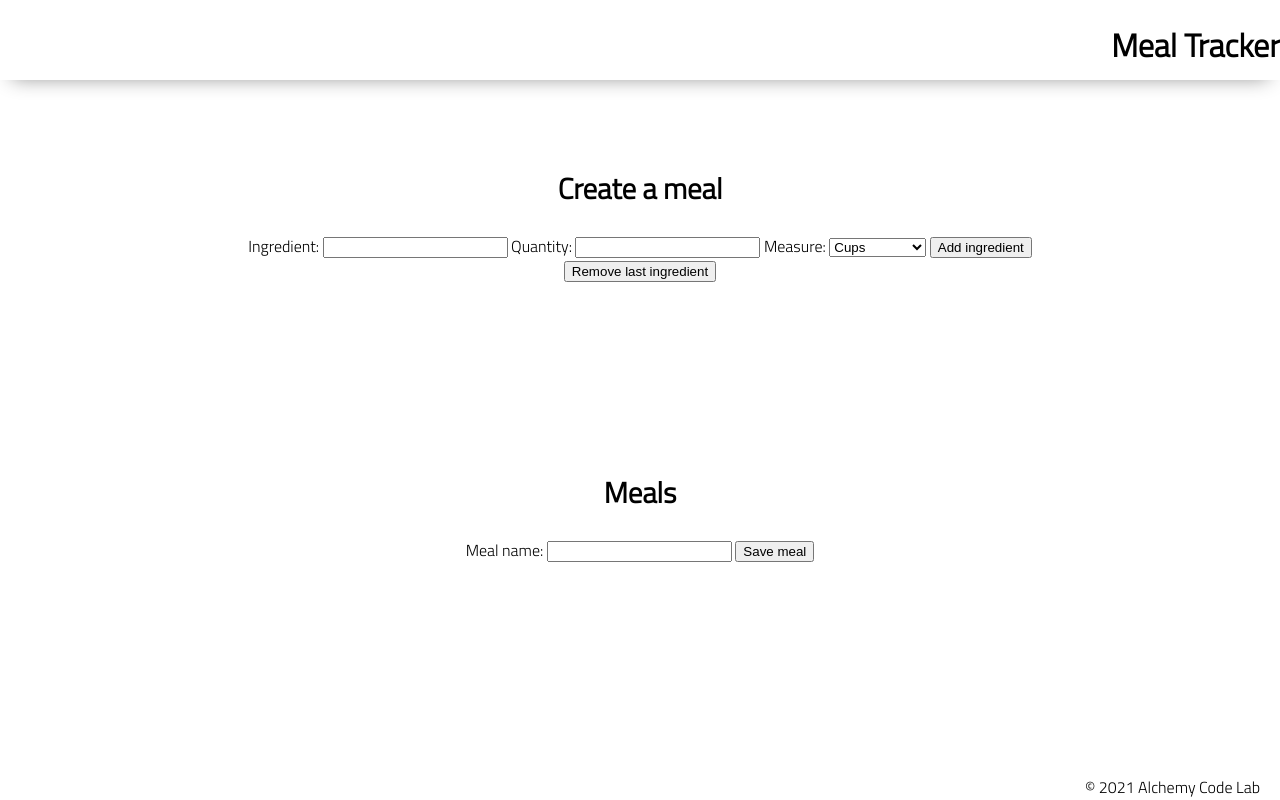
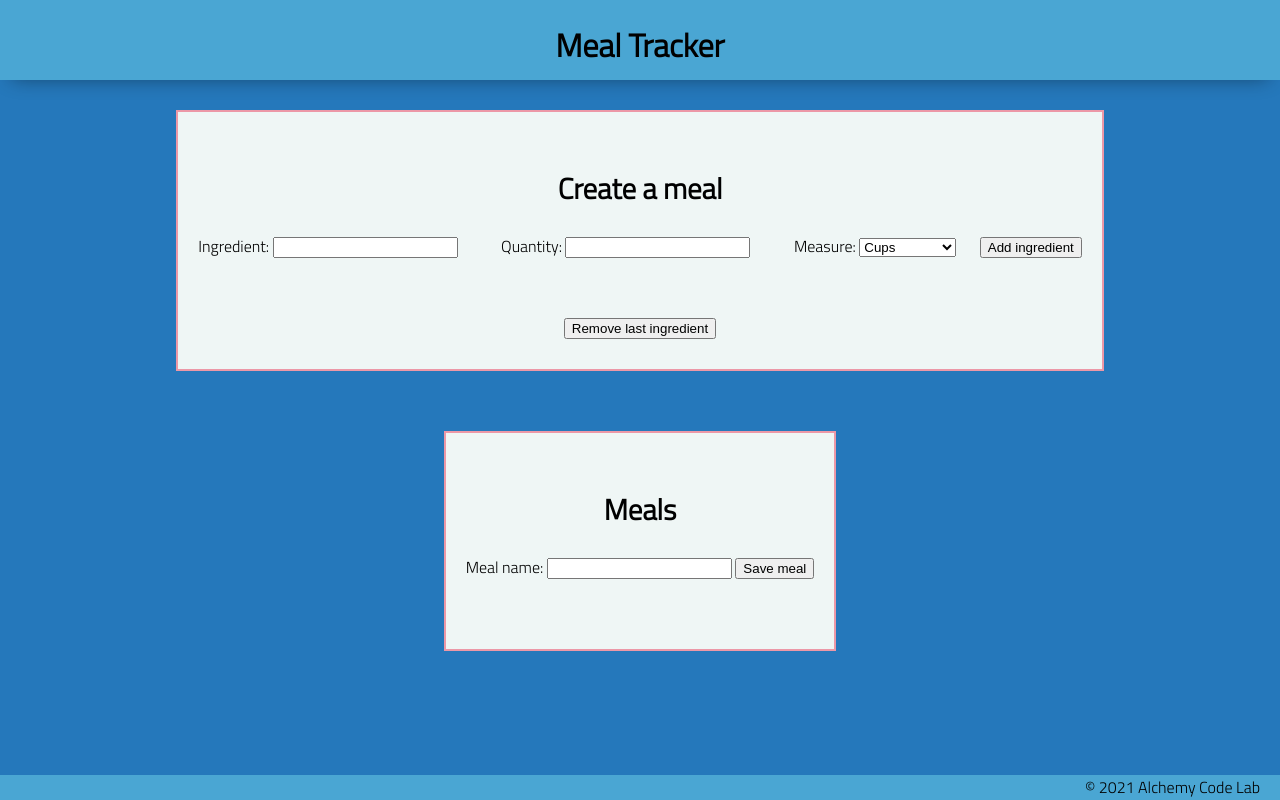
Before and after one commit to morganharmon/meal-tracker, a plain HTML site: page index.html in a window 1280 px wide. Drawn offline with Linux system fonts and the light colour scheme.

Commit message:
style it

```diff
--- a/index.html
+++ b/index.html
@@ -37,10 +37,8 @@
                 </label>
                 <button id="submit">Add ingredient</button>
             </form>
-            <div>
+            <ul id="ingredientList"></ul>
             <button id="removeButton">Remove last ingredient</button>
-            </div>
-            <ul id="ingredientList"></ul>
         </section>
         <section class="meal-section">
             <H2>Meals</H2>
--- a/styles/style.css
+++ b/styles/style.css
@@ -2,19 +2,19 @@
 body {
     /* feel free to update these css variables for a quick theme */
 
-    --color1: white;
+    /* --color1: white;
     --color2: white;
     --color3: white;
     --color4: white;
-    --color5: white;
+    --color5: white; */
 
     /* https://coolors.co/generate and click export -> scss to get the colors to copy and paste below*/
 
-    /* --color1: hsla(349, 69%, 76%, 1);
+    --color1: hsla(349, 69%, 76%, 1);
     --color2: hsla(207, 67%, 44%, 1);
     --color3: hsla(200, 61%, 56%, 1);
     --color4: hsla(187, 41%, 94%, 1);
-    --color5: hsla(170, 28%, 95%, 1); */
+    --color5: hsla(170, 28%, 95%, 1);
 
     /* --color1: hsla(45, 86%, 83%, 1);
     --color2: hsla(135, 65%, 98%, 1);
@@ -53,9 +53,21 @@ section {
     border: solid 2px var(--color1);
 }
 
+label {
+    margin: 20px;
+}
+
+#submit {
+    margin-right: 20px;
+}
+
+#removeButton {
+    margin-top: 20px;
+}
+
 header {
     display: flex;
-    justify-content: flex-end;
+    justify-content: center;
     background-color: var(--color3);
     height: var(--header-height);
     box-shadow: var(--shadow);
```
